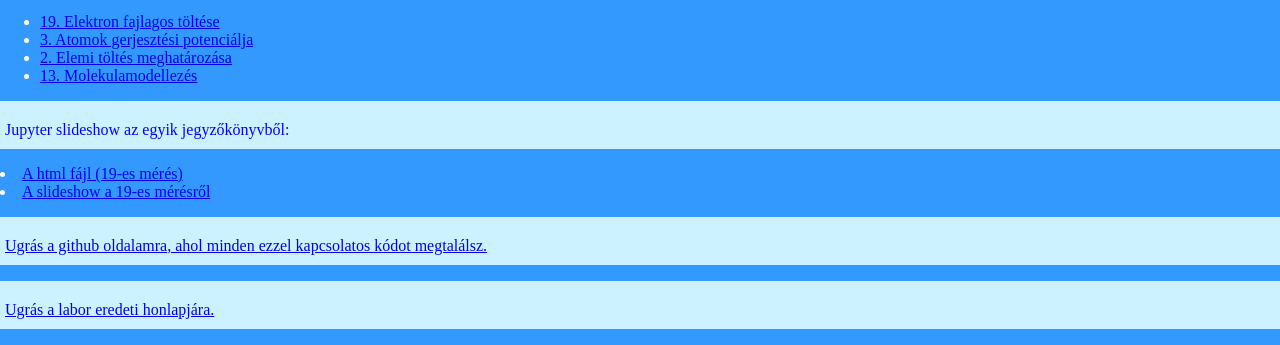
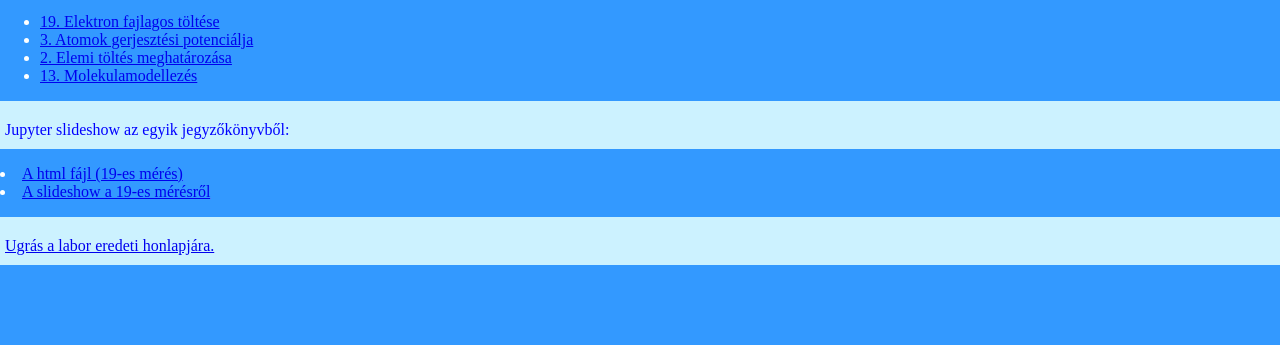
Before and after one commit to SSzende/SSzende.github.io, a plain HTML site: page labor.html in a window 1280 px wide. Shown: the part 1057-1402 px from the top of the page. After the commit the page ends 1338 px from the top, so only its background shows below. Drawn offline with Linux system fonts and the light colour scheme.

Commit message:
webpage homework

```diff
--- a/labor.html
+++ b/labor.html
@@ -48,7 +48,7 @@
 
 
 
-		<p><a href="https://github.com/SSzende/SSzende.github.io"> Ugrás a github oldalamra, ahol minden ezzel kapcsolatos kódot megtalálsz.</a></p>
+
 
 		<p class="blue"><a href="http://wigner.elte.hu/koltai/labor/2020tav/">Ugrás a labor eredeti honlapjára.</a></p>
 	</body>
```
